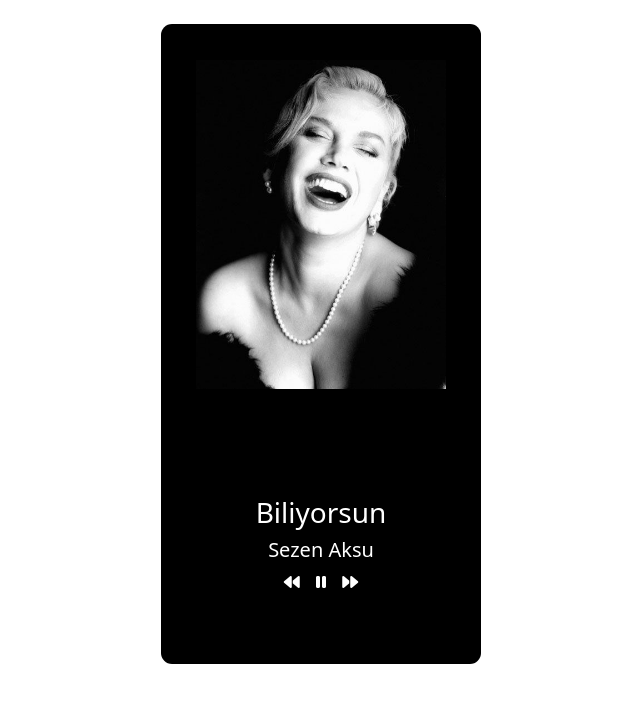
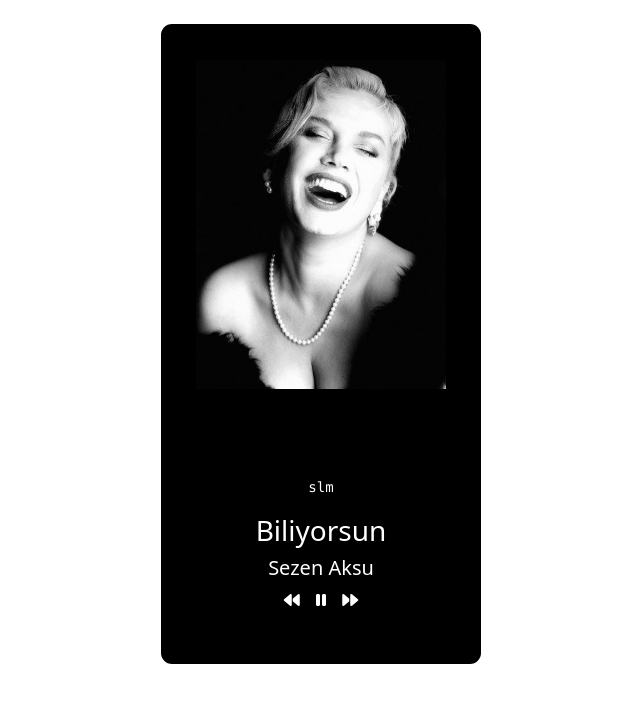
Before and after one commit to gulshanmammadova/MusicPalyer-JS-Jquery, a plain HTML site: page Music Player/index.html in a window 1280 px wide. Shown: the whole page, without its empty margins (319-959 px from the left). Drawn offline with nearby package versions, Linux system fonts and the light colour scheme.

Commit message:
Update index.html by junior

```diff
--- a/Music Player/index.html
+++ b/Music Player/index.html
@@ -19,7 +19,7 @@
                 <div class="info">
 
 
-
+<pre>slm</pre>
                     <h3>Biliyorsun</h3>
 
 <h5>Sezen Aksu</h5>
```
